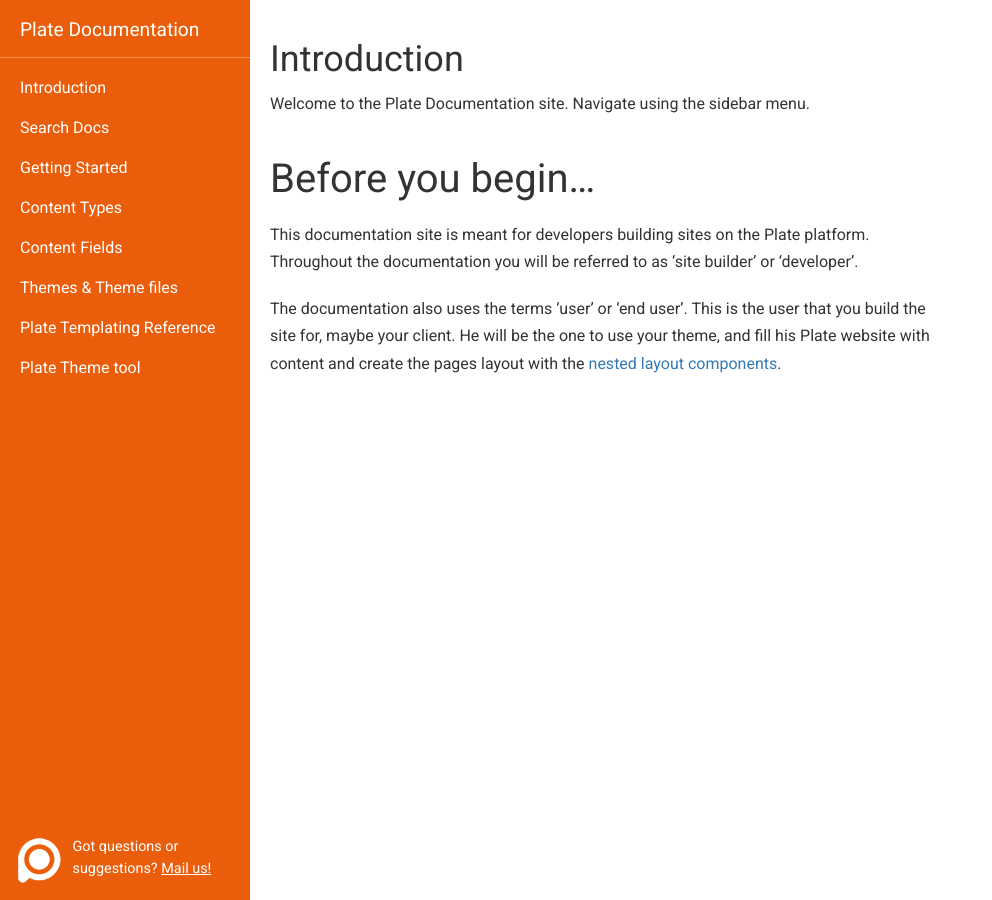
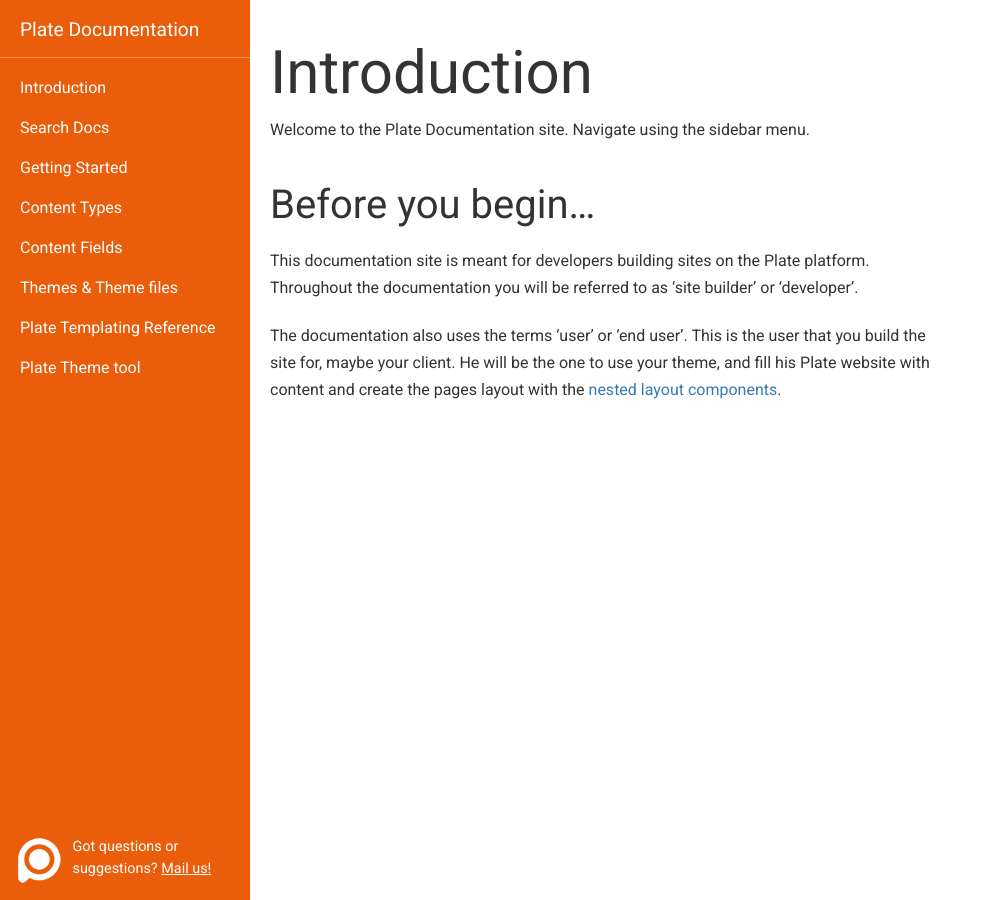
Before and after one commit to platehub/platehub.github.io, a Jekyll site: the page built from index.md, in a window 1280 px wide. Shown: the whole page, without its empty margins (0-992 px from the left). Built offline with Jekyll 4.4.1, drawn with Linux system fonts in a browser that asks for light colours; nearby versions of some CDN libraries.

Commit message:
Font size

```diff
--- a/assets/css/style.css
+++ b/assets/css/style.css
@@ -9,6 +9,10 @@ p{
 }
 p.no-margin{
   margin-bottom:0;
+}
+
+.h1, h1{
+  font-size: 60px;
 }
 
 .h2, h2{
```
